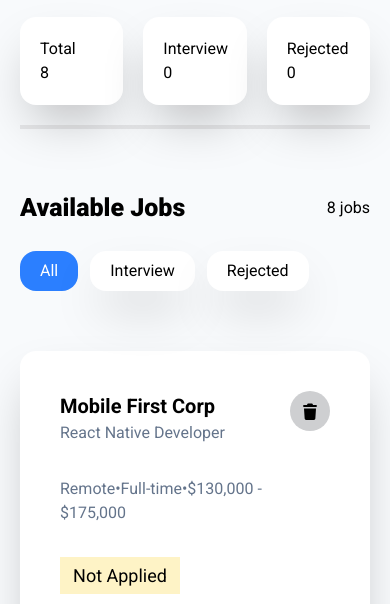
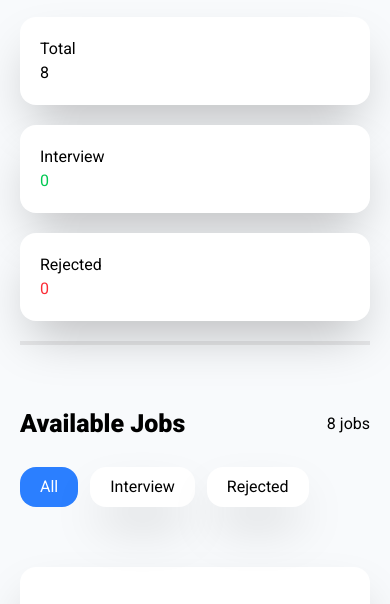
Before and after one commit to fatematz/assignment-04, a plain HTML site: page index.html in a window 390 px wide. Shown: the part 183-787 px from the top of the page. Drawn offline with nearby package versions, Linux system fonts and the light colour scheme.

```diff
--- a/index.html
+++ b/index.html
@@ -29,7 +29,7 @@
 
         <header class=" max-w-[1100px] mx-auto my-[60px] px-5 sm:px-4">
             <h1 class="text-[40px] font-bold ">Job Application Tracker</h1>
-            <div class="grid grid-cols-3 gap-5 my-5 ">
+            <div class="grid sm:grid-cols-3 grid-cols-1  gap-5 my-5 ">
                 <div class="bg-white p-5 rounded-2xl shadow-2xl">
                     <p>Total</p>
                     <p id="totalCount">0</p>
@@ -37,12 +37,12 @@
 
                 <div class="bg-white p-5 rounded-2xl shadow-2xl">
                     <p>Interview</p>
-                    <p id="interviewCount">0</p>
+                    <p id="interviewCount" class="text-green-500">0</p>
                 </div>
 
                 <div class="bg-white p-5 rounded-2xl shadow-2xl">
                     <p>Rejected</p>
-                    <p id="rejectedCount">0</p>
+                    <p id="rejectedCount" class="text-red-500">0</p>
                 </div>
             </div>
             <hr class="my-5 border-2  text-[#E6E7E9]">
@@ -54,7 +54,7 @@
                 <p id="jobs" class="8-jobs-1">8 jobs</p>
             </div>
 
-            <div class="flex gap-3 my-6 md-0 sm:mb-0 flex-wrap">
+            <div class="flex  gap-3 my-6 md-0 sm:mb-0 flex-wrap">
                 <button onclick="toggleStyle('allBtn')" id="allBtn" class="bg-blue-500 px-5 py-2 text-white text-[16px] sm:text-[20px] rounded-2xl">All</button>
                 <button onclick="toggleStyle('interviewBtn')" id="interviewBtn" class="px-5 py-2 bg-[#ffffff] shadow-2xl text-[16px] sm:text-[20px] rounded-2xl">Interview</button>
                 <button onclick="toggleStyle('rejectedBtn')" id="rejectedBtn" class="px-5 py-2 bg-[#ffffff] shadow-2xl text-[16px] sm:text-[20px] rounded-2xl">Rejected</button>
@@ -84,7 +84,7 @@
                         </div>
 
                         <div class="flex gap-5 ">
-                            <button id="interview-btn" class="interview-btn text-green-500 text-[20px] p-2 border-2 border-green-500 rounded-lg"">interview</button>
+                            <button id="interview-btn" class="interview-btn text-green-500 text-[20px] p-2 border-2 border-green-500 rounded-lg "">interview</button>
                             <button id="rejected-btn" class="rejected-btn text-[20px] p-2 border-2 border-red-500 text-red-500 rounded-lg">Rejected</button>
                         </div>
                     </div>
--- a/script.js
+++ b/script.js
@@ -26,7 +26,7 @@
 const rejectedFilterBtn = document.getElementById('rejectedBtn')
 
 function showEmptyCard() {
-    const emptyCard = `<div class="empty-card"><img src="./jobs.png"/><h3>No jobs available</h3><p>Check back soon for new job opportunities</p></div>`
+    const emptyCard = `<div class="empty-card py-10 flex flex-col items-center justify-center  bg-gray-100 "><img src="./jobs.png"/><h3>No jobs available</h3><p>Check back soon for new job opportunities</p></div>`
     document.getElementById('filtered-section').innerHTML = emptyCard
 }
 
```
Also changed, not shown: 1 other file.
